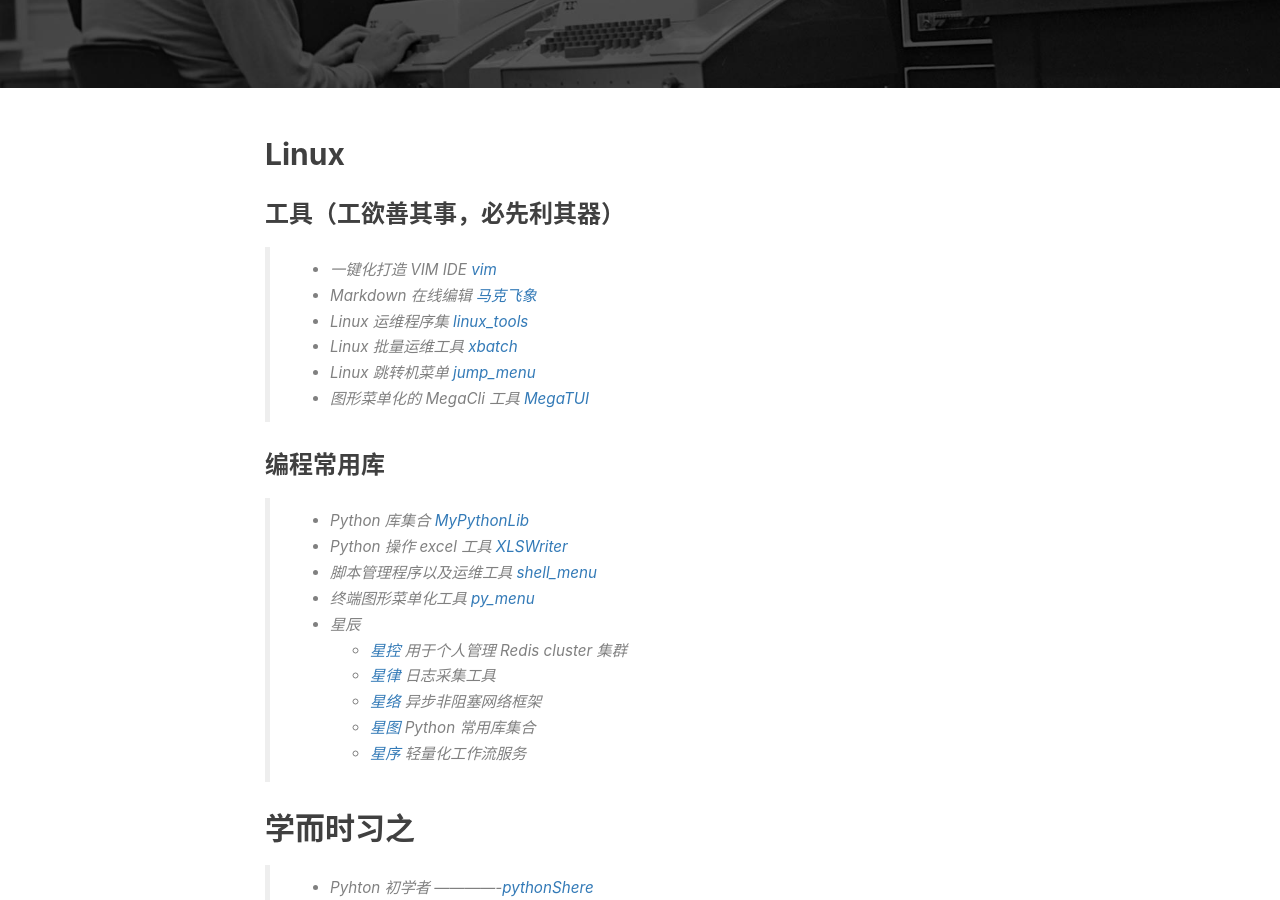
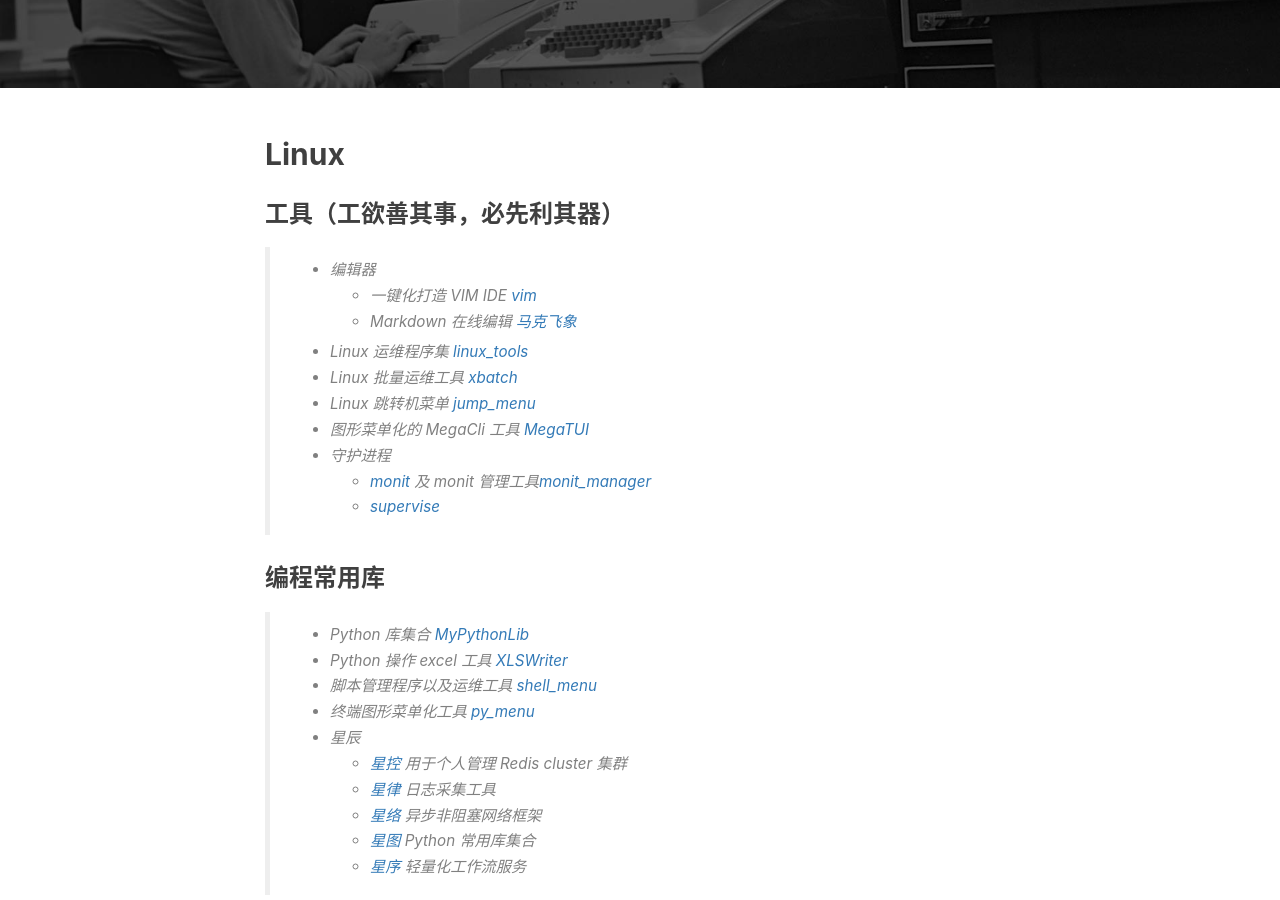
Before and after one commit to meetbill/meetbill.github.io, a Jekyll site: the page built from _posts/2016-06-19-linux.md, in a window 1280 px wide and 900 px high, scrolled down 369 px. Built offline with Jekyll 4.4.1, drawn with Linux system fonts in a browser that asks for light colours; nearby versions of some CDN libraries; comment, search, counter and statistics services are not loaded.

Commit message:
[Changed]:add supervise link

```diff
--- a/_posts/2016-06-19-linux.md
+++ b/_posts/2016-06-19-linux.md
@@ -16,12 +16,16 @@
 ## Linux
 
 ### 工具（工欲善其事，必先利其器）
-> * 一键化打造 VIM IDE [vim](https://github.com/meetbill/Vim)
-> * Markdown 在线编辑 [马克飞象](https://maxiang.io/)
+> * 编辑器
+>   * 一键化打造 VIM IDE [vim](https://github.com/meetbill/Vim)
+>   * Markdown 在线编辑 [马克飞象](https://maxiang.io/)
 > * Linux 运维程序集 [linux_tools](https://github.com/meetbill/linux_tools)
 > * Linux 批量运维工具 [xbatch](https://github.com/meetbill/xbatch)
 > * Linux 跳转机菜单 [jump_menu](https://github.com/meetbill/jump_menu)
 > * 图形菜单化的 MegaCli 工具 [MegaTUI](https://github.com/meetbill/MegaTUI)
+> * 守护进程
+>   * [monit](https://github.com/meetbill/monit) 及 monit 管理工具[monit_manager](https://github.com/meetbill/monit_manager)
+>   * [supervise](https://github.com/meetbill/supervise)
 
 ### 编程常用库
 
```
